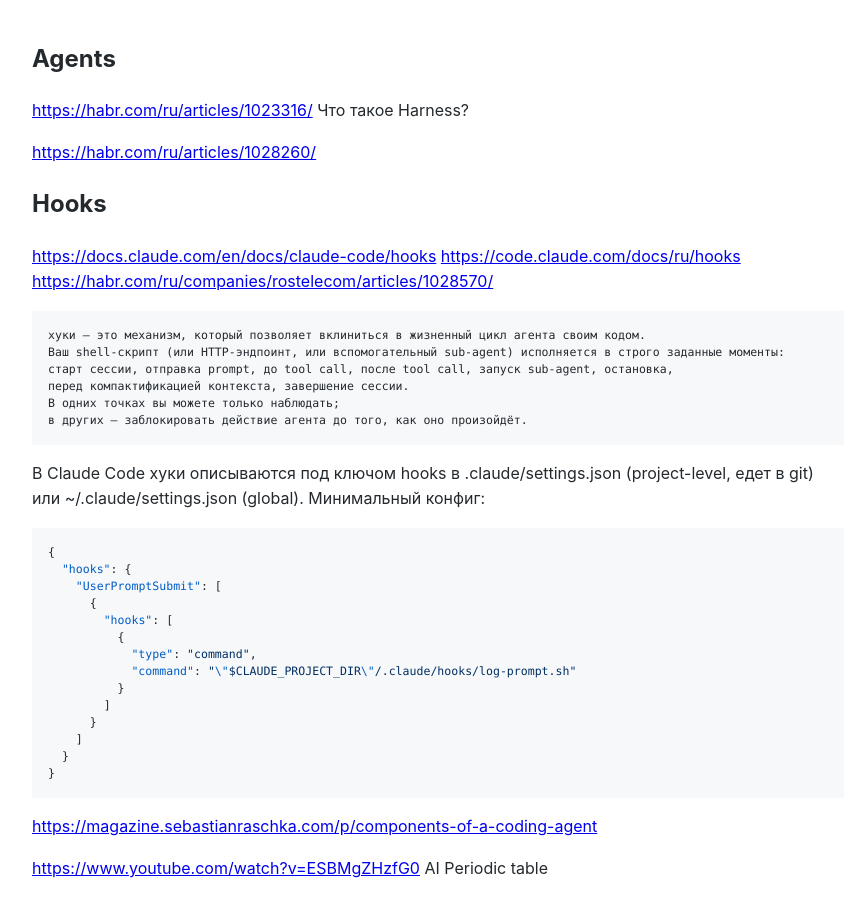
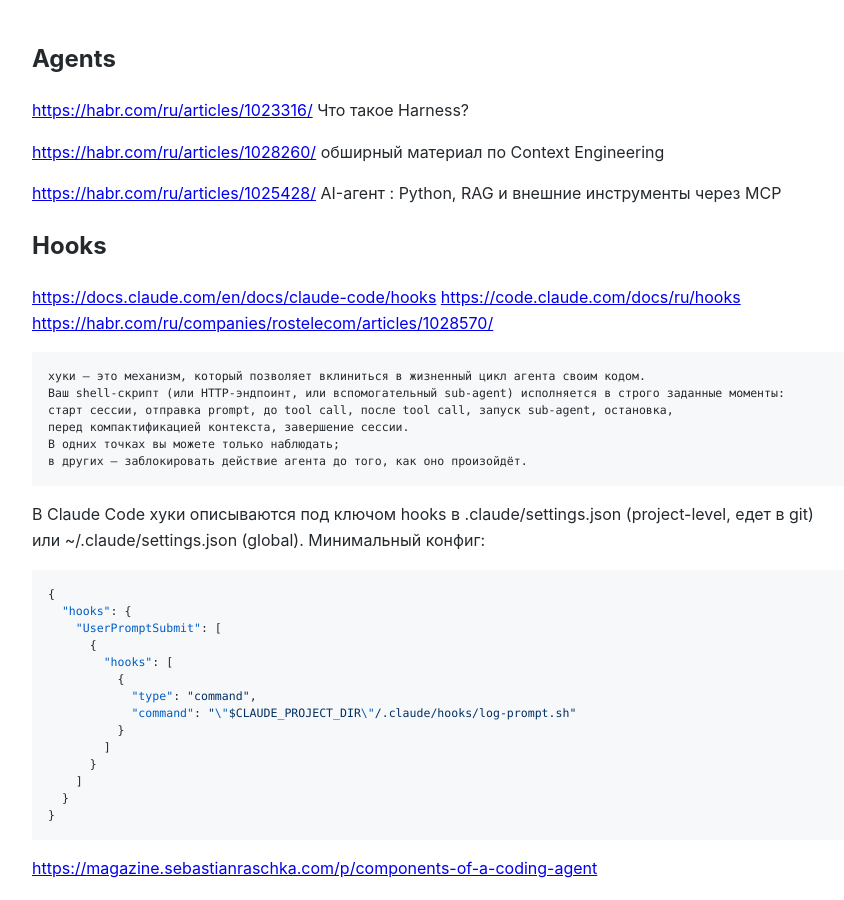
Before and after one commit to Michael-Lubinsky/michael-lubinsky.github.com, a Jekyll site: the page built from ml/agent.md, in a window 1280 px wide and 900 px high. Shown: the whole window, without its empty margins (158-1002 px from the left). Built offline with Jekyll 4.4.1, drawn with Linux system fonts in a browser that asks for light colours; our own code applies the rules of GitHub Pages for plain Markdown files.

Commit message:
Update agent.md

```diff
--- a/ml/agent.md
+++ b/ml/agent.md
@@ -2,7 +2,9 @@
 
 <https://habr.com/ru/articles/1023316/>  Что такое Harness?
 
-<https://habr.com/ru/articles/1028260/>
+<https://habr.com/ru/articles/1028260/> обширный материал по Context Engineering
+
+<https://habr.com/ru/articles/1025428/> AI-агент : Python, RAG и внешние инструменты через MCP
 
 ## Hooks
 <https://docs.claude.com/en/docs/claude-code/hooks>
```
